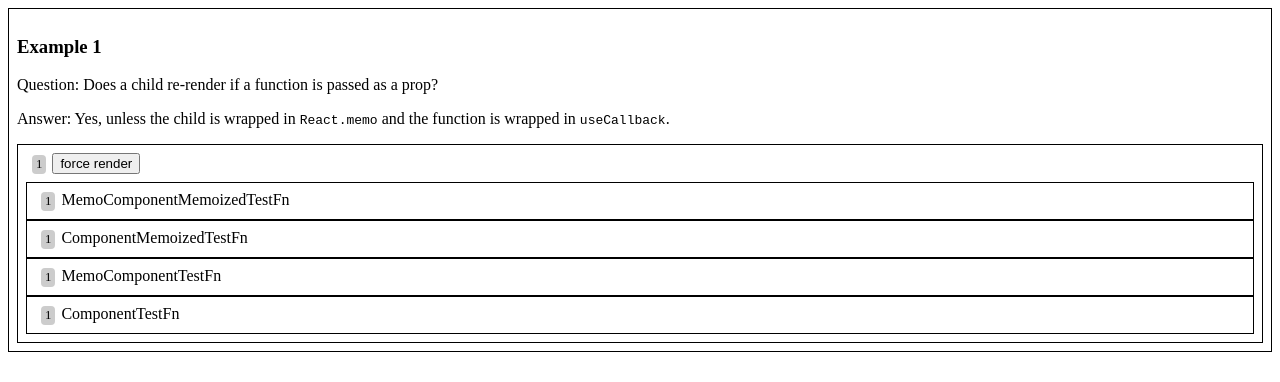
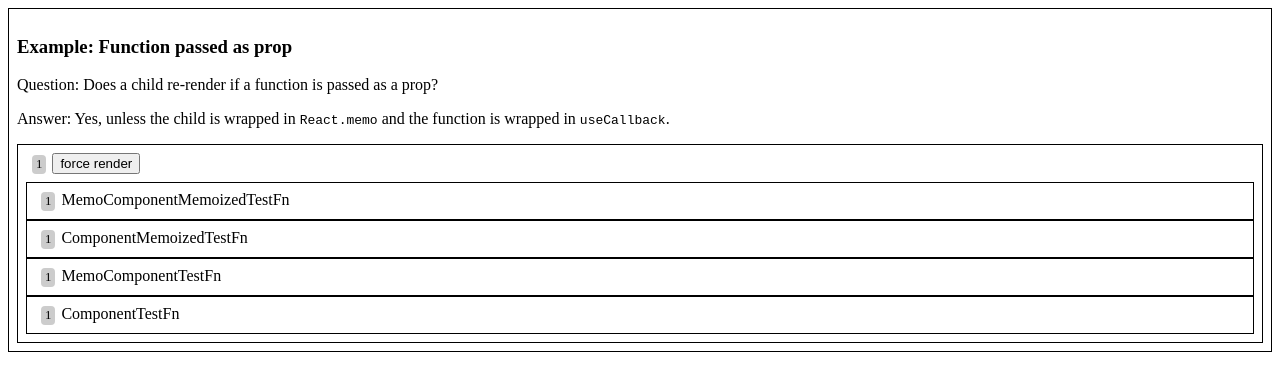
Before and after one commit to learnitmyway/react-playground, a React (Create React App) app: page / in a window 1280 px wide. Shown: the top 382 px of the page. Built offline with nearby package versions, Linux system fonts and the light colour scheme.

Commit message:
Rename Example1

```diff
--- a/src/App.js
+++ b/src/App.js
@@ -1,11 +1,11 @@
 import React from "react";
 import "./styles.css";
-import Example1 from "./Example1";
+import FunctionPassedAsPropExample from "./FunctionPassedAsPropExample";
 
 export default function App() {
   return (
     <main className="frame">
-      <Example1 />
+      <FunctionPassedAsPropExample />
     </main>
   );
 }
--- a/src/Example1.js
+++ b/src/FunctionPassedAsPropExample.js
@@ -52,7 +52,7 @@ export default function Example1() {
   const testFn = () => {};
   return (
     <section>
-      <h3>Example 1</h3>
+      <h3>Example: Function passed as prop</h3>
       <p>Question: Does a child re-render if a function is passed as a prop?</p>
       <p>
         Answer: Yes, unless the child is wrapped in <code>React.memo</code>
```
